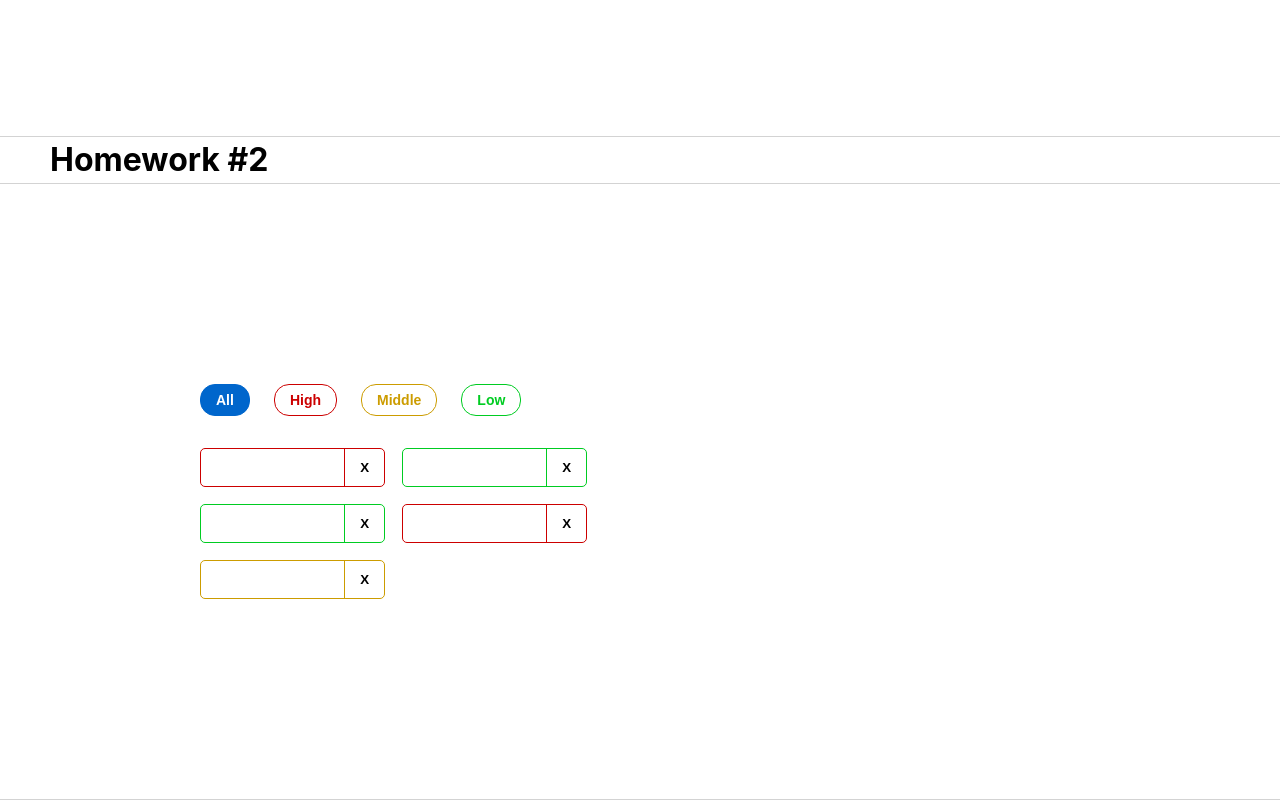
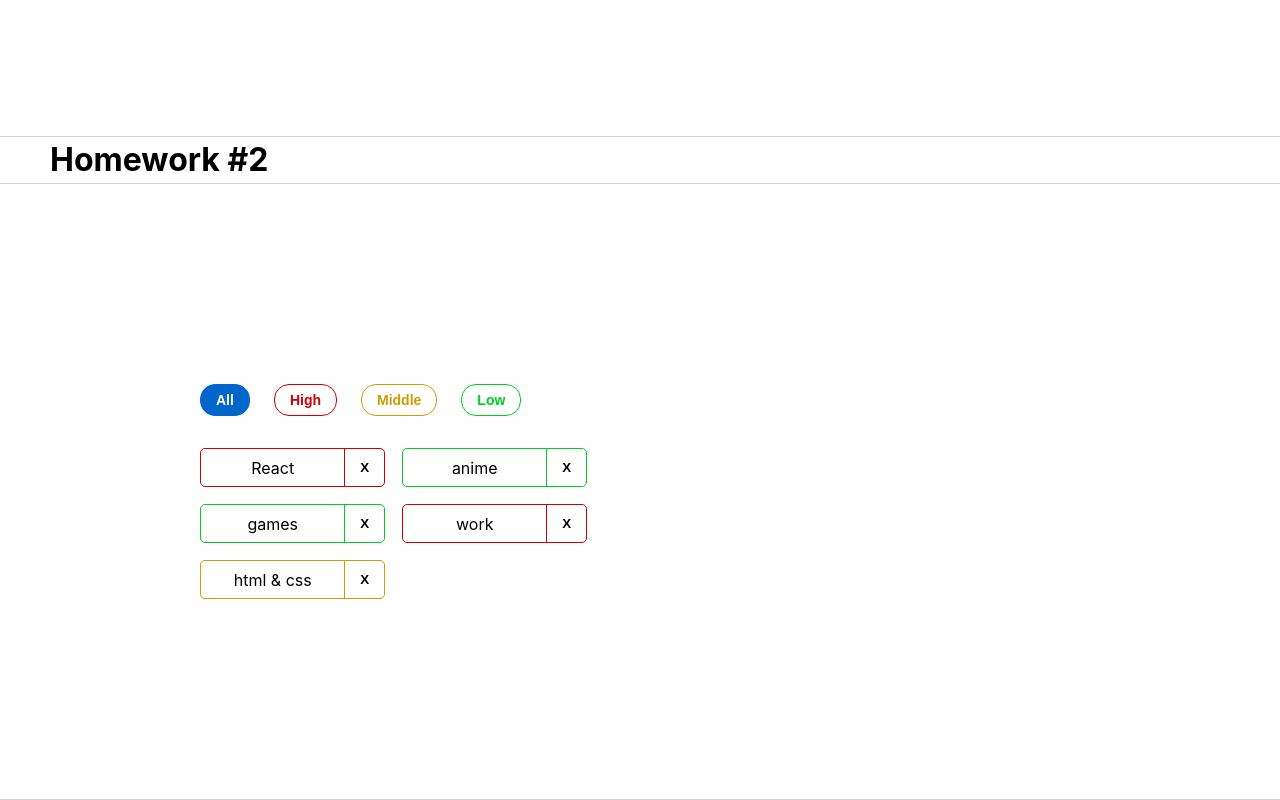
Before and after one commit to SirMissir/HomeWork, a React (Create React App) app: page / in a window 1280 px wide. Shown: the part 534-1334 px from the top of the page. Built offline with nearby package versions, Linux system fonts and the light colour scheme.

Commit message:
fix: Affair name in Affair component

```diff
--- a/src/s2-homeworks/hw02/HW2.tsx
+++ b/src/s2-homeworks/hw02/HW2.tsx
@@ -51,7 +51,7 @@ function HW2() {
     const [filter, setFilter] = useState<FilterType>('all')
 
     const filteredAffairs = filterAffairs(affairs, filter)
-    const deleteAffairCallback = (_id: any) => { // need to fix any
+    const deleteAffairCallback = (_id:number) => { // need to fix any
        setAffairs(deleteAffair(affairs,_id)) // need to fix
     }
 
--- a/src/s2-homeworks/hw02/affairs/affair/Affair.tsx
+++ b/src/s2-homeworks/hw02/affairs/affair/Affair.tsx
@@ -24,7 +24,7 @@ function Affair(props: AffairPropsType) {
         >
             <div id={'hw2-name-' + props.affair._id} className={nameClass}>
                 {/*создаёт студент*/}
-
+                {props.affair.name}
                 {/**/}
             </div>
             <div id={'hw2-priority-' + props.affair._id} hidden>
```
